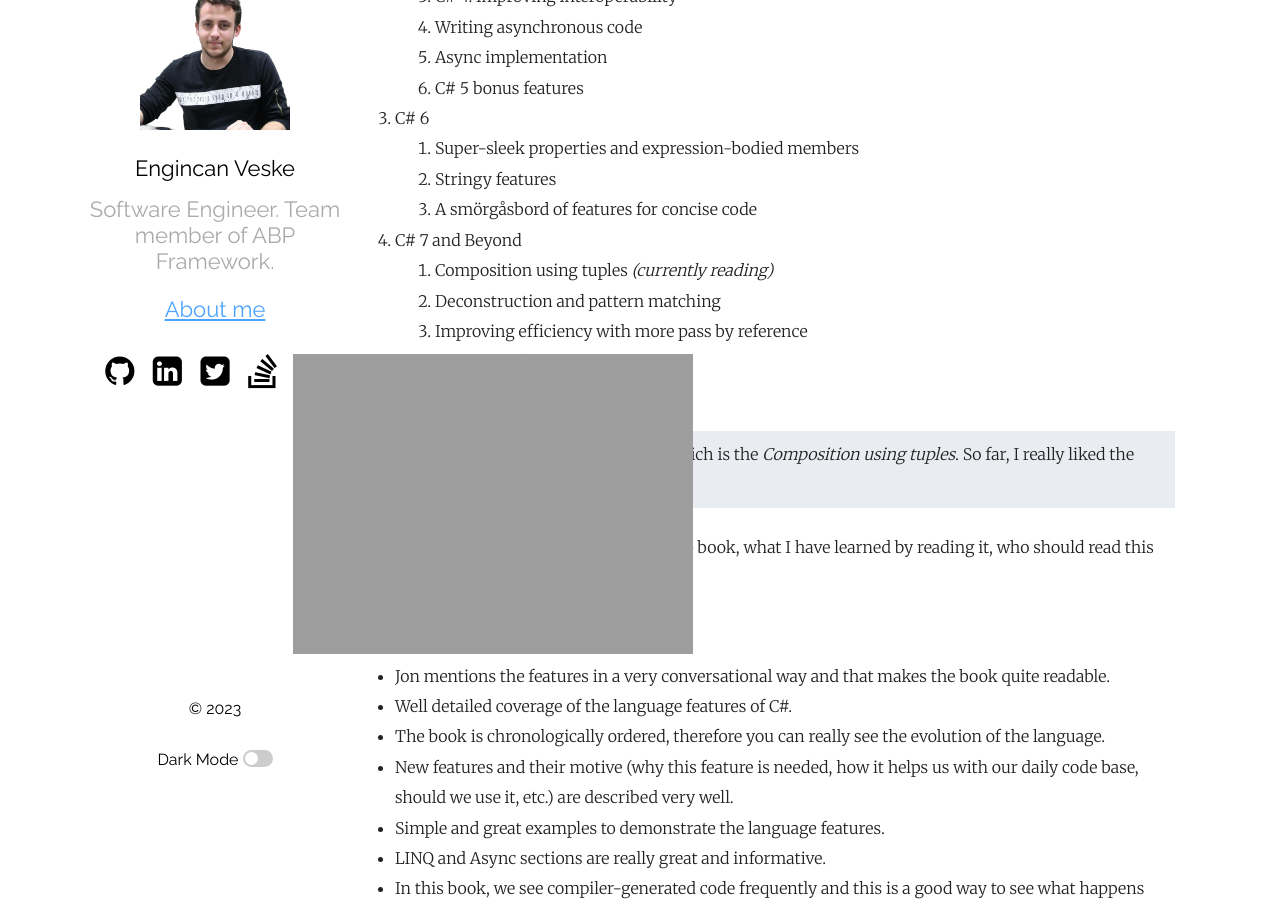
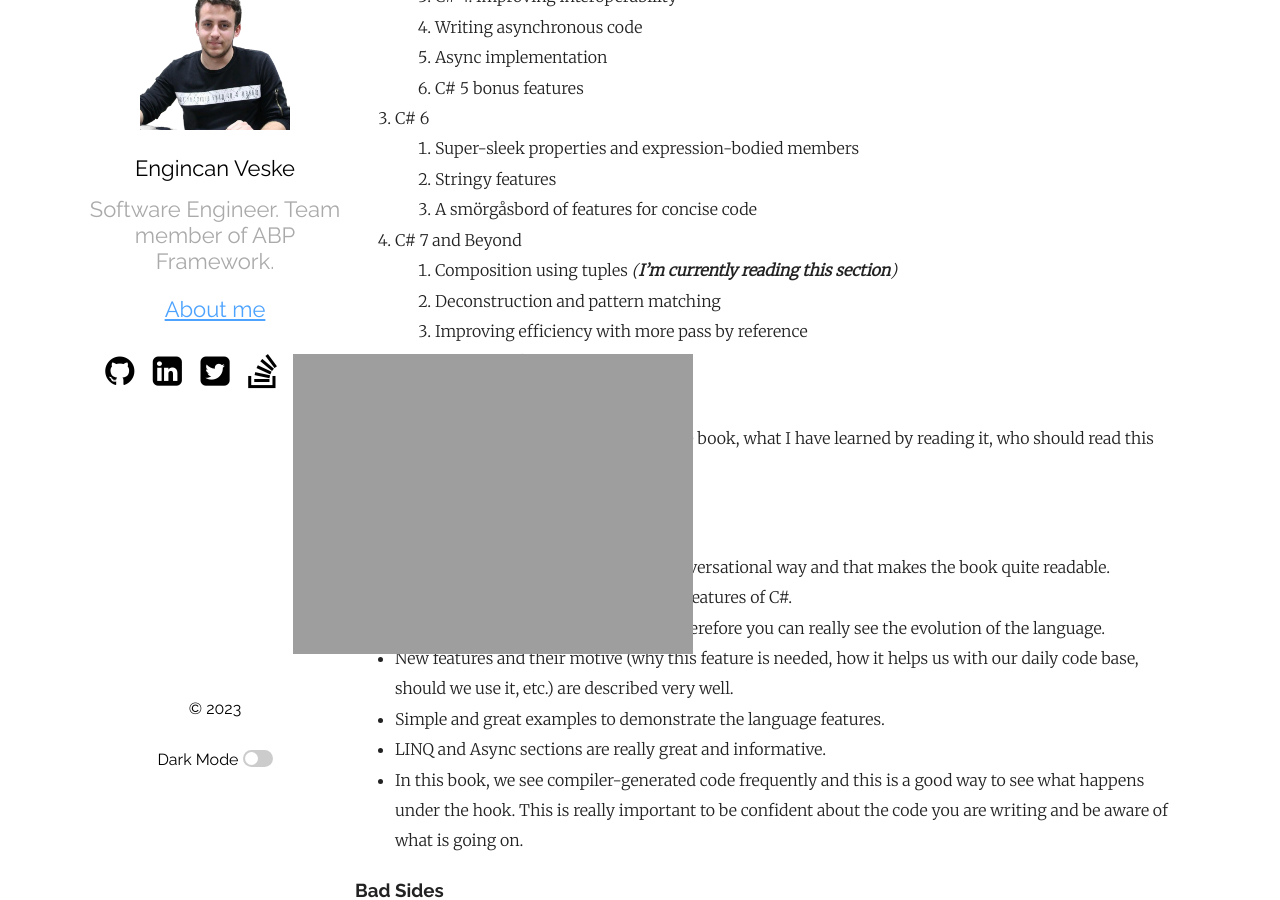
Before and after one commit to EngincanV/EngincanV.github.io, a Jekyll site: the page built from _posts/2023-05-06-book-review-csharp-in-depth.md, in a window 1280 px wide and 900 px high, scrolled down 1058 px. Built offline with Jekyll 4.4.1, drawn with Linux system fonts in a browser that asks for light colours; comment, search, counter and statistics services are not loaded; grey boxes are pictures that could not be loaded.

Commit message:
Update 2023-05-06-book-review-csharp-in-depth.md

```diff
--- a/_posts/2023-05-06-book-review-csharp-in-depth.md
+++ b/_posts/2023-05-06-book-review-csharp-in-depth.md
@@ -33,13 +33,11 @@ The book contains 4 parts and 15 sections as follows:
    2. Stringy features
    3. A smörgåsbord of features for concise code
 4. C# 7 and Beyond
-   1. Composition using tuples _(currently reading)_
+   1. Composition using tuples _(**I'm currently reading this section**)_
    2. Deconstruction and pattern matching
    3. Improving efficiency with more pass by reference
    4. Concise code in C# 7
    5. C# 8 and beyond
-
-> Currently, I'm reading the 11th section, which is the _Composition using tuples_. So far, I really liked the book and it wasa joy to read it.
 
 Let's talk about the good and bad sides of the book, what I have learned by reading it, who should read this book etc...
 
```
